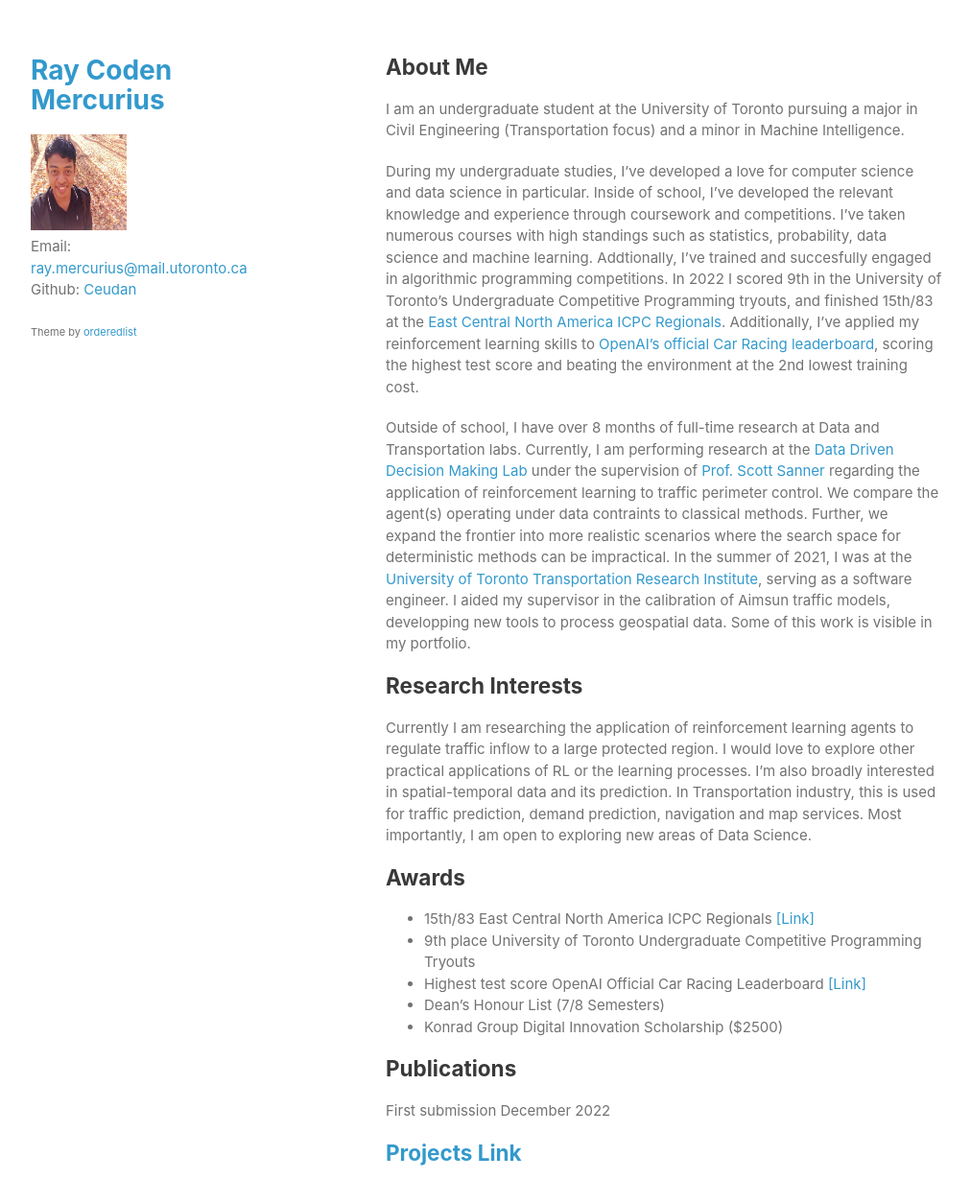
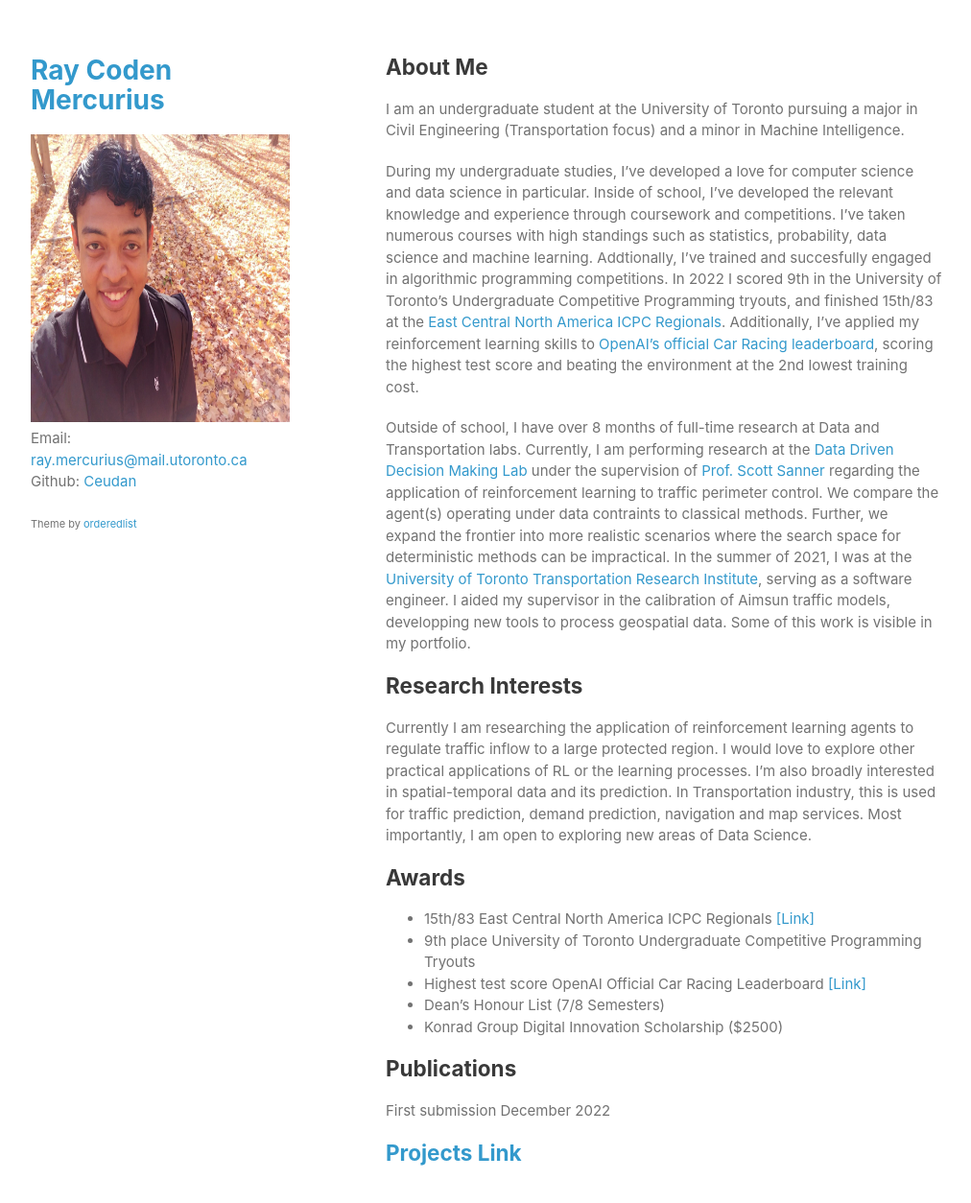
Before and after one commit to Ceudan/Ceudan_Reads.github.io, a Jekyll site: the page built from index.md, in a window 1280 px wide and 1369 px high. Shown: the top 1254 px of the window at 96% size, without its empty margins (133-1145 px from the left). Built offline with Jekyll 4.4.1, drawn with Linux system fonts in a browser that asks for light colours.

Commit message:
Update default.html

```diff
--- a/_layouts/default.html
+++ b/_layouts/default.html
@@ -17,7 +17,7 @@
       <header>
         <h1><a href="{{ "/" | absolute_url }}">Ray Coden Mercurius</a></h1>
         {% if site.logo %}
-          <img src="{{site.logo | relative_url}}" alt="Logo" width="100" height="100" />
+          <img src="{{site.logo | relative_url}}" alt="Logo" width="400" height="300" />
         {% endif %}
 
         <p>Email: <a href="ray.mercurius@mail.utoronto.ca">ray.mercurius@mail.utoronto.ca</a><br>
```
